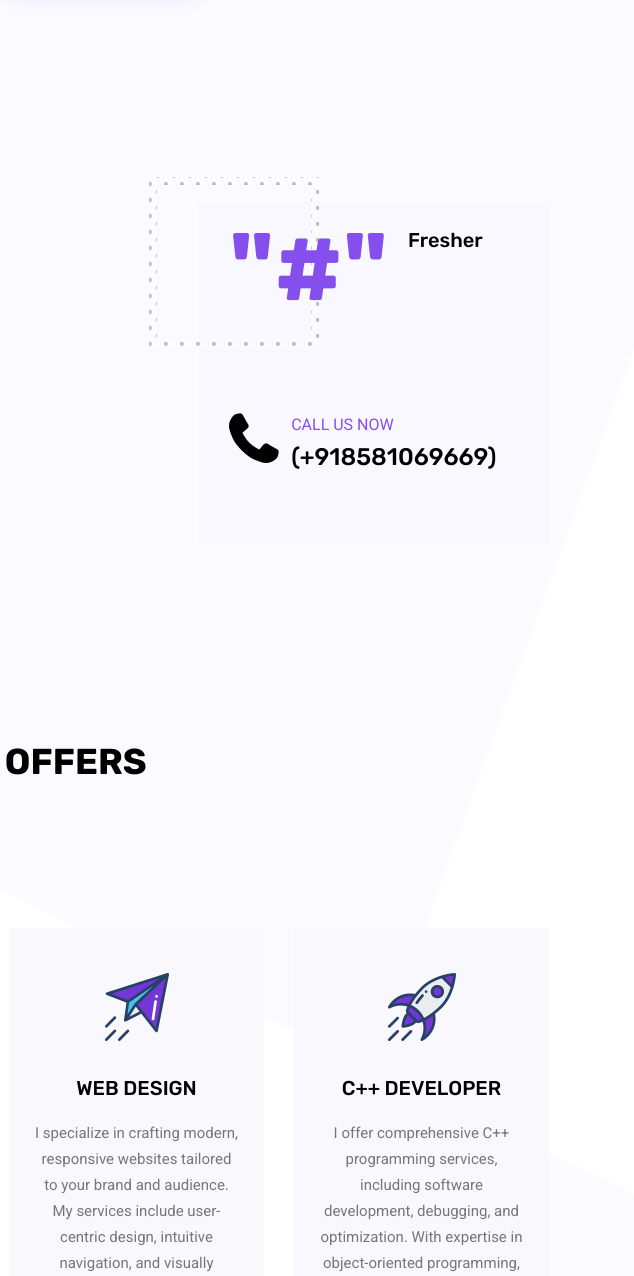
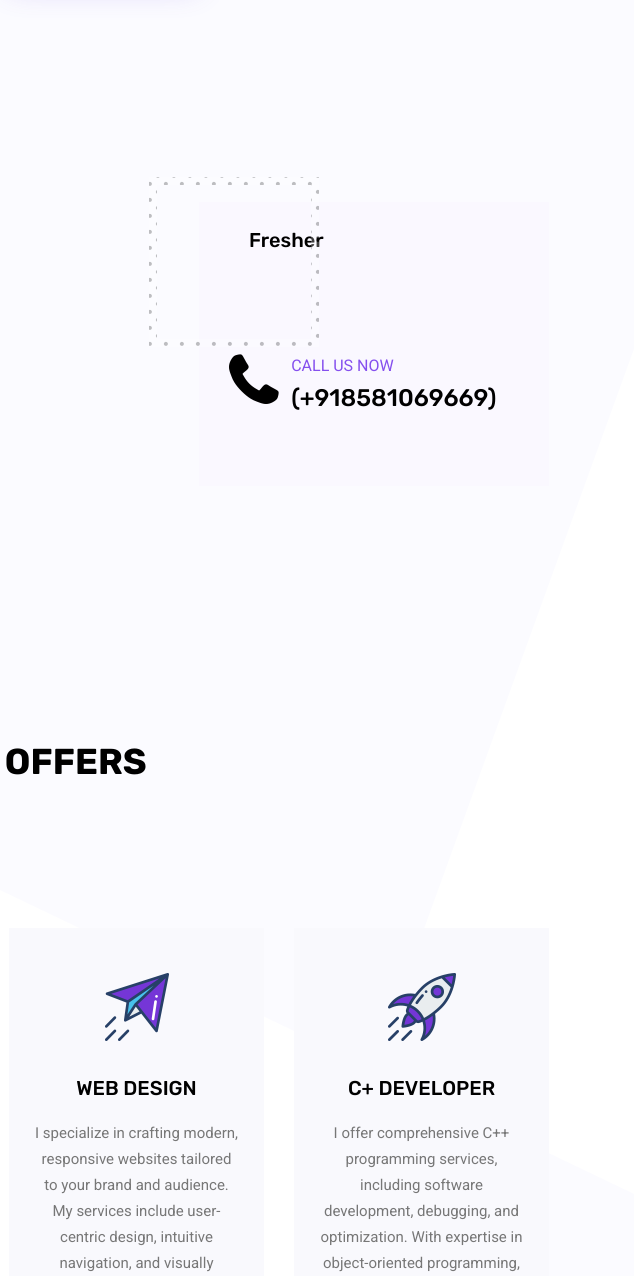
Before and after one commit to arrrajput/my-portfolio, a plain HTML site: page index.html in a window 1280 px wide. Shown: the part 1309-2585 px from the top of the page, 646-1280 px from the left. Drawn offline with Linux system fonts and the light colour scheme; some packages are replaced by stand-ins of ours.

Commit message:
texting commit

```diff
--- a/index.html
+++ b/index.html
@@ -201,7 +201,7 @@
 				<div class="offset-lg-2 col-lg-4 col-md-6">
 					<div class="client-info">
 						<div class="d-flex mb-50">
-							<span class="lage"> "#"</span>
+							<span class="lage"></span>
 							<span class="smll">Fresher</span>
 						</div>
 						<div class="call-now d-flex">
@@ -270,7 +270,7 @@
 				 <div class="col-lg-3 col-md-6">
 					<div class="feature_item">
 						<img src="img/services/s4.png" alt="">
-						<h4>C++ Developer</h4>
+						<h4>C+ Developer</h4>
 						<p>I offer comprehensive C++ programming services, including software development, debugging,
 							and optimization. With expertise in object-oriented programming, data structures, and algorithms,
 							I develop efficient and scalable solutions for diverse applications. From desktop applications to
```
